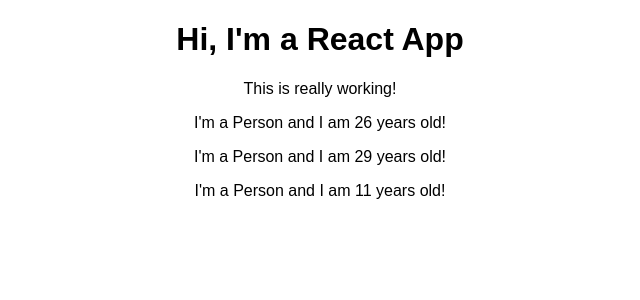
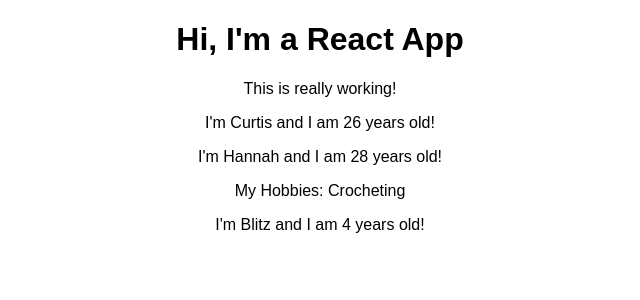
Before and after one commit to ctvanzandt42/react-complete-guide-demo, a React (Create React App) app: page / in a window 1280 px wide. Shown: the top 300 px of the page, without its empty margins (320-960 px from the left). Built offline with nearby package versions, Linux system fonts and the light colour scheme.

Commit message:
Adding props to person functional component

```diff
--- a/src/App.js
+++ b/src/App.js
@@ -8,9 +8,9 @@
       <div className="App">
         <h1>Hi, I'm a React App</h1>
         <p>This is really working!</p>
-        <Person />
-        <Person />
-        <Person />
+        <Person name="Curtis" age="26" />
+        <Person name="Hannah" age="28">My Hobbies: Crocheting</Person>
+        <Person name="Blitz" age="4"/>
       </div>
     );
   }
--- a/src/Person/Person.js
+++ b/src/Person/Person.js
@@ -1,7 +1,12 @@
 import React from "react";
 
-const person = () => {
-    return <p>I'm a Person and I am {Math.floor(Math.random() * 30)} years old!</p>
+const person = (props) => {
+    return (
+        <div>
+            <p>I'm {props.name} and I am {props.age} years old!</p>
+            <p>{props.children}</p>
+        </div>
+    )
 }
 
 export default person;
```
